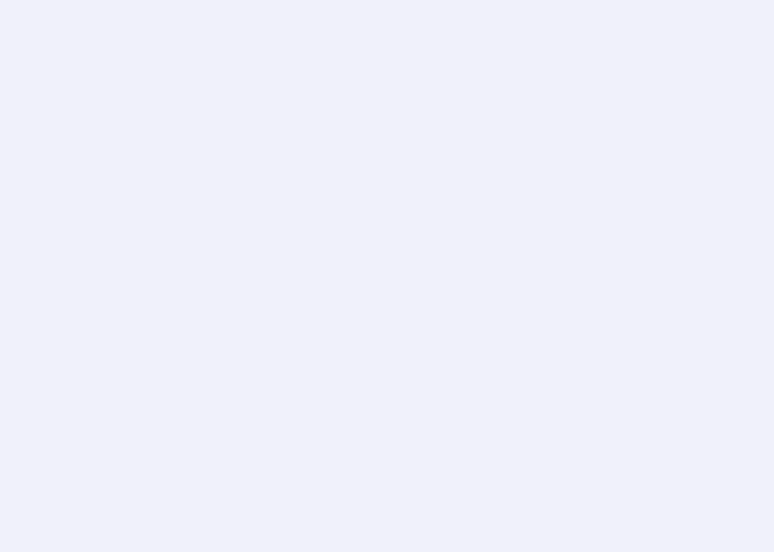
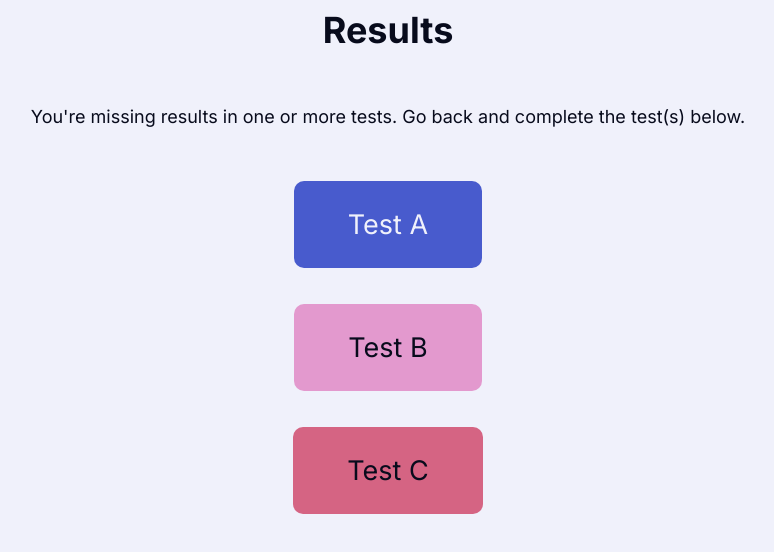
Before and after one commit to undonepotato/learning-curves, a SvelteKit app: page /results in a window 1280 px wide. Shown: the top 552 px of the page, without its empty margins (252-1026 px from the left). Built offline with nearby package versions, Linux system fonts and the light colour scheme.

Commit message:
Add results page

```diff
--- a/src/routes/+layout.svelte
+++ b/src/routes/+layout.svelte
@@ -7,7 +7,7 @@
 	<link rel="preconnect" href="https://fonts.googleapis.com" />
 	<link rel="preconnect" href="https://fonts.gstatic.com" />
 	<link
-		href="https://fonts.googleapis.com/css2?family=Inter:wght@100..900&family=Poppins:ital,wght@0,100;0,200;0,300;0,400;0,500;0,600;0,700;0,800;0,900;1,100;1,200;1,300;1,400;1,500;1,600;1,700;1,800;1,900&display=swap"
+		href="https://fonts.googleapis.com/css2?family=Inconsolata:wght@200..900&family=Inter:wght@100..900&family=Poppins:ital,wght@0,100;0,200;0,300;0,400;0,500;0,600;0,700;0,800;0,900;1,100;1,200;1,300;1,400;1,500;1,600;1,700;1,800;1,900&display=swap"
 		rel="stylesheet"
 	/>
 </svelte:head>
--- /dev/null
+++ b/src/routes/results/+page.js
@@ -0,0 +1 @@
+export const ssr = false;
--- a/src/routes/results/+page.svelte
+++ b/src/routes/results/+page.svelte
@@ -0,0 +1,183 @@
+<script lang="ts">
+	let valid = true;
+	let results: Map<string, string | null> = new Map();
+
+	let dataParagraph: HTMLParagraphElement;
+
+	let rawDataStr = '';
+	let downloadDataStr = '';
+
+	let rawResults: Map<string, string | null> = new Map();
+	rawResults.set('a', localStorage.getItem('test-a-results'));
+	rawResults.set('b', localStorage.getItem('test-b-results'));
+	rawResults.set('c', localStorage.getItem('test-c-results'));
+
+	for (let pair of rawResults.entries()) {
+		if (pair[1] == null || pair[1] == '{}') {
+			valid = false;
+			results.set(pair[0], null);
+			continue;
+		} else {
+			results.set(pair[0], JSON.parse(pair[1]));
+		}
+	}
+	rawDataStr = JSON.stringify(Object.fromEntries(results)).replace(/\n/g, '');
+	downloadDataStr = 'data:text/json;charset=utf-8,' + encodeURIComponent(rawDataStr);
+</script>
+
+<header id="results-header">
+	<h1 id="results-heading">Results</h1>
+</header>
+
+{#if valid}
+	<div id="results-div">
+		<p id="results-instructions">
+			You can either download the JSON file or copy the text below to communicate your results.
+		</p>
+		<a id="download-button" class="button-like" href={downloadDataStr} download="test-results.json"
+			>Download</a
+		>
+		<div id="results-text-div">
+			<div id="results-text-button-bar">
+				<button
+					id="results-text-button-copy"
+					on:click={(e) => {
+						navigator.clipboard.writeText(rawDataStr);
+						e.currentTarget.textContent = 'Copied!';
+
+						let target = e.currentTarget;
+
+						setTimeout(() => {
+							target.textContent = 'Copy';
+						}, 1000);
+					}}>Copy</button
+				>
+			</div>
+			<p id="results-text" bind:this={dataParagraph}>{rawDataStr}</p>
+		</div>
+	</div>
+{:else}
+	<div id="error-div">
+		<p id="error-text">
+			You're missing results in one or more tests. Go back and complete the test(s) below.
+		</p>
+		{#each results as pair}
+			{#if pair[1] == null}
+				<a id="test-button-{pair[0]}" class="button-like" href="tests/{pair[0]}"
+					>Test {pair[0].toUpperCase()}</a
+				>
+			{/if}
+		{/each}
+	</div>
+{/if}
+
+<style>
+	#results-header {
+		display: flex;
+		inline-size: 100%;
+
+		justify-content: center;
+	}
+	#results-heading {
+		text-align: center;
+		margin: 0;
+	}
+
+	#results-div,
+	#error-div {
+		display: flex;
+		flex-direction: column;
+		justify-content: center;
+		align-items: center;
+		gap: 2rem;
+
+		margin: 2rem;
+	}
+	#results-instructions {
+		text-align: center;
+		font-size: 1.5rem;
+	}
+
+	.button-like {
+		border-radius: 10px;
+		border: none;
+
+		padding: 1.5rem 3rem;
+
+		font-size: 1.5rem;
+		font-family: 'Inter', Arial, Helvetica, sans-serif;
+		color: var(--background);
+		background: var(--primary);
+		text-decoration: none;
+
+		cursor: pointer;
+	}
+
+	#download-button:hover {
+		color: var(--text);
+		cursor: pointer;
+	}
+
+	#results-text-div > * {
+		margin: 0;
+	}
+
+	#results-text {
+		text-align: left;
+		font-size: 1.5rem;
+		font-family: 'Inconsolata', monospace;
+		overflow-wrap: anywhere;
+
+		background: #bebfc6;
+		color: var(--text);
+
+		border-radius: 10px 0px 10px 10px;
+
+		padding: 1rem;
+	}
+
+	#results-text-button-bar {
+		display: flex;
+		justify-content: right;
+	}
+
+	#results-text-button-bar > button {
+		font-size: 1.5rem;
+
+		padding: 0.5rem 1rem;
+
+		border: none;
+	}
+
+	#results-text-button-copy {
+		border-radius: 10px 10px 0px 0px;
+
+		background: var(--primary);
+		color: var(--background);
+	}
+
+	#results-text-button-copy:hover {
+		color: var(--text);
+		cursor: pointer;
+	}
+
+	#results-text-button-copy:active {
+		color: var(--text);
+		background: #3043b0;
+	}
+
+	#test-button-a {
+		background: var(--primary);
+		color: var(--background);
+	}
+
+	#test-button-b {
+		background: var(--secondary);
+		color: var(--text);
+	}
+
+	#test-button-c {
+		background: var(--accent);
+		color: var(--text);
+	}
+</style>
```
Also changed, not shown: src/routes/+page.svelte (+21 -0 lines), src/routes/tests/+layout.svelte (+23 -3 lines), src/routes/tests/a/+page@.svelte (+2 -2 lines), src/routes/tests/b/+page@.svelte (+1 -1 lines), src/routes/tests/c/+page@.svelte (+1 -1 lines), 1 other file (tests, documents, lock files or other folders).
